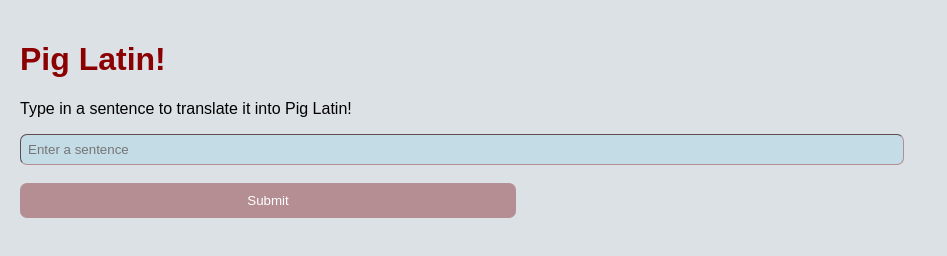
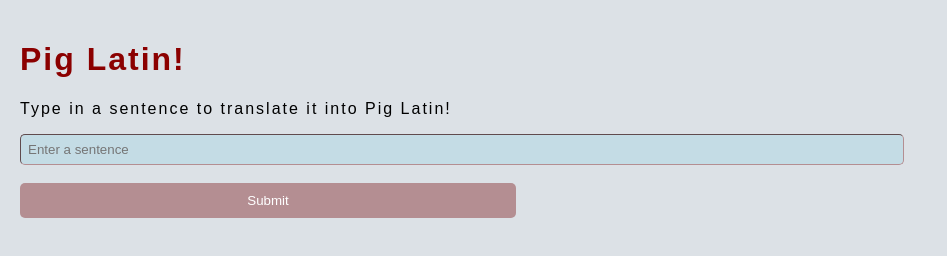
Before and after one commit to iletaSimonov/pig-latin, a plain HTML site: page index.html in a window 1280 px wide. Shown: the whole page, without its empty margins (0-947 px from the left). Drawn offline with Linux system fonts and the light colour scheme.

Commit message:
adds final touches

```diff
--- a/css/styles.css
+++ b/css/styles.css
@@ -3,6 +3,7 @@ body {
   margin: auto;
   padding: 20px;
   background-color: rgb(140,157,173, 0.3);
+  letter-spacing: 2px;
 }
 
 h1 {
@@ -11,7 +12,7 @@ h1 {
 
 input {
   background-color: rgb(173, 216, 230, 0.5);
-  border-radius: 7px;
+  border-radius: 5px;
   padding: 7px;
   width: 70%;
   border-width: 1px;
@@ -22,7 +23,7 @@ button {
   padding: 10px;
   margin: auto;
   border-style: none;
-  border-radius: 7px;
+  border-radius: 5px;
   background-color:  rgb(180, 142, 146);
   color: white;
   width: 40%;
```
